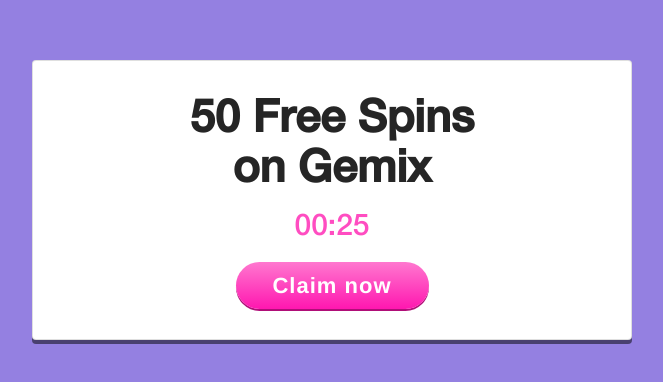
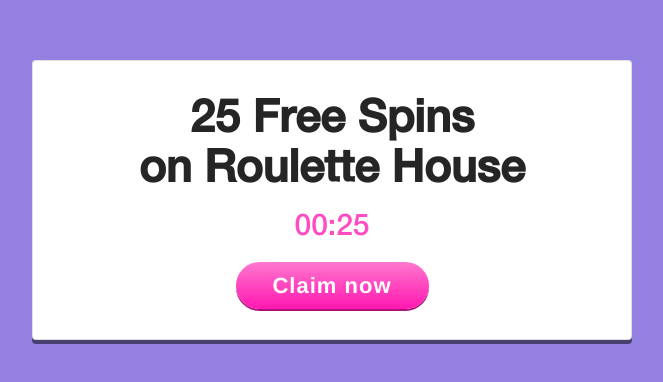
Before and after one commit to Ozmercer/spacebar-media-test, an Angular app: page / in a window 1280 px wide. Shown: the part 208-590 px from the top of the page, without its empty margins (308-971 px from the left). Built offline with nearby package versions, Linux system fonts and the light colour scheme.

Commit message:
Dynamically show data on page

```diff
--- a/src/app/app.module.ts
+++ b/src/app/app.module.ts
@@ -4,6 +4,7 @@
 import { AppRoutingModule } from './app-routing.module';
 import { AppComponent } from './app.component';
 import { ClaimScreenComponent } from './claim-screen/claim-screen.component';
+import { HttpClientModule } from '@angular/common/http';
 
 @NgModule({
   declarations: [
@@ -12,7 +13,8 @@
   ],
   imports: [
     BrowserModule,
-    AppRoutingModule
+    AppRoutingModule,
+    HttpClientModule
   ],
   providers: [],
   bootstrap: [AppComponent]
--- a/src/app/claim-screen/claim-screen.component.html
+++ b/src/app/claim-screen/claim-screen.component.html
@@ -1,7 +1,7 @@
-<div class="row claim">
+<div class="row claim" *ngIf="prize">
     <div class="col-12">
         <div class="card">
-            <p class="title">50 Free Spins<br> on Gemix</p>
+            <p class="title">{{prize.amount}} {{prize.prize}} <br> on {{prize.game}}</p>
             <div class="timer">00:25</div>
             <button class="btn cta">Claim now</button>
         </div>
--- a/src/app/claim-screen/claim-screen.component.ts
+++ b/src/app/claim-screen/claim-screen.component.ts
@@ -1,4 +1,6 @@
 import { Component, OnInit } from '@angular/core';
+import { PrizesService } from '../services/prize/prizes.service';
+import { Prize } from '../models/prize';
 
 @Component({
   selector: 'app-claim-screen',
@@ -6,8 +8,13 @@
   styleUrls: ['./claim-screen.component.sass']
 })
 export class ClaimScreenComponent implements OnInit {
+  prize: Prize = null;
 
-  constructor() { }
+  constructor(private prizesService: PrizesService) {
+    prizesService.randomPrize().then(randomPrize => {
+      this.prize = randomPrize;
+    })
+   }
 
   ngOnInit(): void {
   }
--- /dev/null
+++ b/src/app/models/prize.ts
@@ -0,0 +1,13 @@
+export class Prize {
+    amount: string;
+    prize: string;
+    game: string;
+    countdown: number;
+
+    constructor() {
+        this.amount = '';
+        this.prize = '';
+        this.game = '';
+        this.countdown = 0;
+    }
+}
--- /dev/null
+++ b/src/app/services/prize/prizes.service.ts
@@ -0,0 +1,33 @@
+import { Injectable } from '@angular/core';
+import { HttpClient } from '@angular/common/http';
+import { Prize } from 'src/app/models/prize';
+
+@Injectable({
+  providedIn: 'root'
+})
+export class PrizesService {
+
+  constructor(private http: HttpClient) { }
+
+  private async getPrizes(): Promise<{data: Prize[]}> {
+    const prizesUrl = 'assets/DB/prizes-data.json';
+    let response;
+    try {
+      response = await this.http.get(prizesUrl).toPromise();
+    } catch (err) {
+      console.log(err);
+    }
+
+    return response;
+  }
+
+  async randomPrize(): Promise<Prize> {
+    let response;
+    await this.getPrizes().then(prizes => {
+      const randIdx = Math.floor(Math.random() * prizes.data.length);
+      response = prizes.data[randIdx]
+    });
+
+    return response
+  }
+}
--- /dev/null
+++ b/src/assets/DB/prizes-data.json
@@ -0,0 +1,34 @@
+{
+    "data": [
+        {
+            "amount": "50",
+            "prize": "Free Spins",
+            "game": "Gemix",
+            "countdown": 25
+        },
+        {
+            "amount": "100",
+            "prize": "Coins",
+            "game": "Poker Fever",
+            "countdown": 60
+        },
+        {
+            "amount": "3",
+            "prize": "Free Coupons",
+            "game": "Penguin Casino",
+            "countdown": 30
+        },
+        {
+            "amount": "100%",
+            "prize": "Match Bonus",
+            "game": "Black Jack Mania",
+            "countdown": 300
+        },
+        {
+            "amount": "25",
+            "prize": "Free Spins",
+            "game": "Roulette House",
+            "countdown": 35
+        }
+    ]
+}
```
Also changed, not shown: 1 other file (tests, documents, lock files or other folders).
